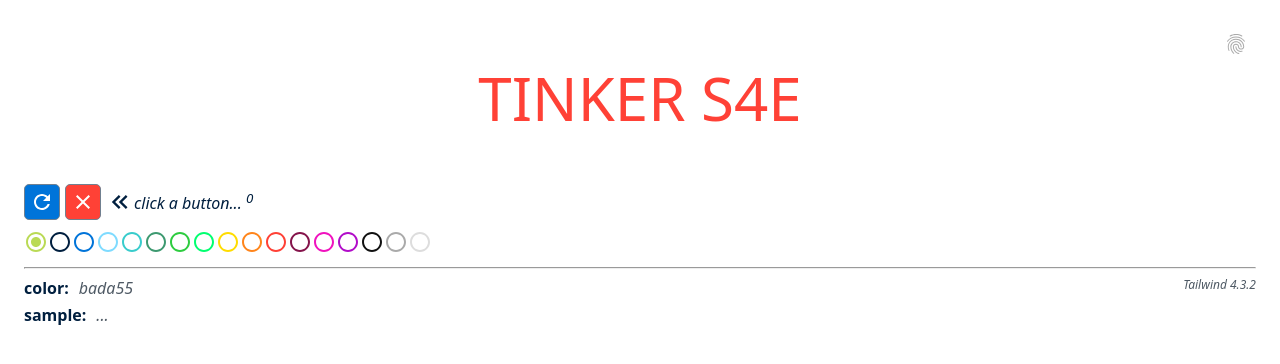
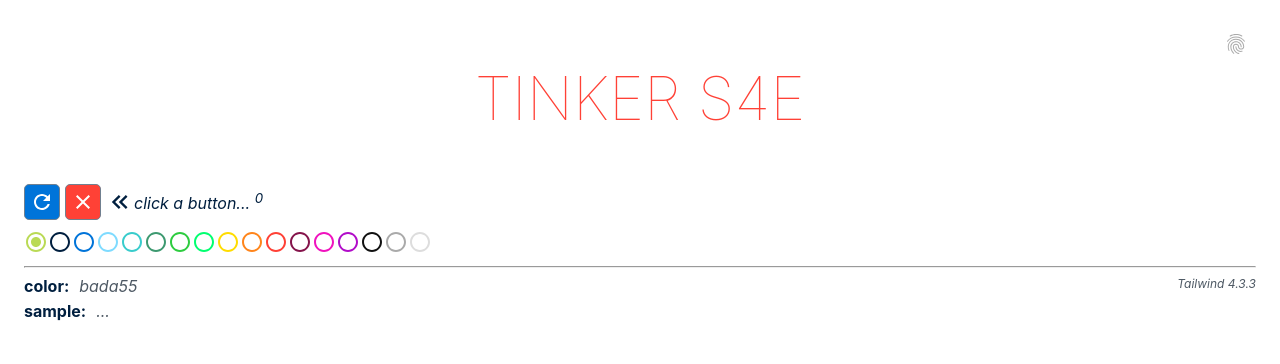
Before and after one commit to eswat2/tinker-s4e, a Svelte app: page / in a window 1280 px wide. Shown: the top 364 px of the page. Built offline with nearby package versions, Linux system fonts and the light colour scheme.

Commit message:
» updating packages

```diff
--- a/pnpm-workspace.yaml
+++ b/pnpm-workspace.yaml
@@ -7,6 +7,8 @@ allowBuilds:
   'proto-tailwindcss-clrs': true
 
 minimumReleaseAgeExclude:
-  - autoprefixer@10.5.3
-  - prettier-plugin-tailwindcss@0.8.1
-  - proto-tailwindcss-clrs@0.0.516
+  - autoprefixer@10.5.4
+  - caniuse-lite@1.0.30001806
+  - proto-tailwindcss-clrs@0.0.517
+  - tailwindcss@4.3.3
+  - vite@8.1.5
--- a/src/styles/app.css
+++ b/src/styles/app.css
@@ -1,10 +1,10 @@
-/*! tailwindcss v4.3.2 | MIT License | https://tailwindcss.com */
+/*! tailwindcss v4.3.3 | MIT License | https://tailwindcss.com */
 @layer properties;
 @layer theme, base, components, utilities;
 @layer theme {
   :root, :host {
-    --font-sans: ui-sans-serif, system-ui, sans-serif, 'Apple Color Emoji', 'Segoe UI Emoji', 'Segoe UI Symbol',
-    'Noto Color Emoji';
+    --font-sans: -apple-system, BlinkMacSystemFont, 'Segoe UI', Roboto, 'Helvetica Neue', 'Noto Sans', Arial,
+    sans-serif, 'Apple Color Emoji', 'Segoe UI Emoji', 'Segoe UI Symbol', 'Noto Color Emoji';
     --spacing: 0.25rem;
     --text-xs: 0.75rem;
     --text-xs--line-height: calc(1 / 0.75);
@@ -37,7 +37,7 @@
     margin-top: calc(var(--spacing) * 11);
   }
   .mr-0 {
-    margin-right: 0;
+    margin-right: 0px;
   }
   .mr-10px {
     margin-right: 10px;
@@ -49,7 +49,7 @@
     margin-bottom: calc(var(--spacing) * 11);
   }
   .ml-0 {
-    margin-left: 0;
+    margin-left: 0px;
   }
   .ml-auto {
     margin-left: auto;
@@ -137,22 +137,16 @@
   .italic {
     font-style: italic;
   }
-  .hover\:text-clrs-navy {
-    &:hover {
-      @media (hover: hover) {
-        color: var(--clrs-navy, #001f3f);
-      }
+  @media (hover: hover) {
+    .hover\:text-clrs-navy:hover {
+      color: var(--clrs-navy, #001f3f);
     }
   }
-  .active\:bg-clrs-gray {
-    &:active {
-      background-color: var(--clrs-gray, #aaaaaa);
-    }
+  .active\:bg-clrs-gray:active {
+    background-color: var(--clrs-gray, #aaaaaa);
   }
-  .active\:text-clrs-navy {
-    &:active {
-      color: var(--clrs-navy, #001f3f);
-    }
+  .active\:text-clrs-navy:active {
+    color: var(--clrs-navy, #001f3f);
   }
 }
 @layer components {
--- a/src/utils/tw-version.js
+++ b/src/utils/tw-version.js
@@ -1,5 +1,5 @@
 // WARNING:  generated file...
-const TW_VERSION = '4.3.2';
+const TW_VERSION = '4.3.3';
 
 export { TW_VERSION };
 export default TW_VERSION;
```
Also changed, not shown: package.json (+5 -5 lines), 1 other file (tests, documents, lock files or other folders).
